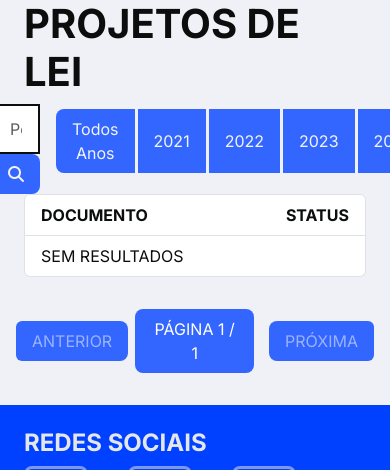
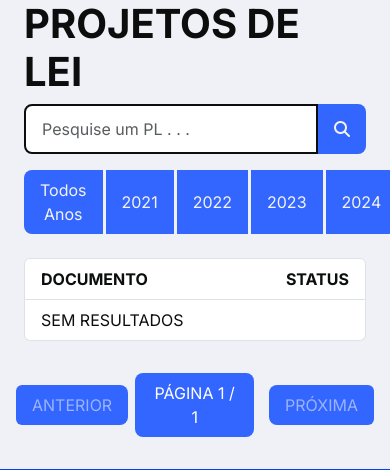
Before and after one commit to dvanael/camara-spp-django, a Django app: page /projetos-de-lei/ in a window 390 px wide; the page is wider, and only the part inside the window is pictured. Shown: the part 157-627 px from the top of that part. Run offline with Django 5.2, Linux system fonts and the light colour scheme; data that the repository does not hold is empty; some libraries are stand-ins or nearby versions.

Commit message:
feat: atualiza responsividade

```diff
--- /dev/null
+++ b/static/css/projetos.css
@@ -0,0 +1,14 @@
+
+.projetos-form{
+  display: flex;
+  align-items: center;
+  justify-content: center;
+  gap: 3rem;
+  flex-direction: row;
+  margin-bottom: 1.5rem;
+  @media screen and (max-width: 576px) {
+    flex-direction: column;
+    gap: 0;
+    margin-bottom: 0.5rem;
+  }
+}
--- a/templates/app/projetos-de-lei.html
+++ b/templates/app/projetos-de-lei.html
@@ -4,6 +4,7 @@
 {% block css %}
   <link href="https://cdn.jsdelivr.net/npm/bootstrap@5.3.3/dist/css/bootstrap.min.css" rel="stylesheet" integrity="sha384-QWTKZyjpPEjISv5WaRU9OFeRpok6YctnYmDr5pNlyT2bRjXh0JMhjY6hW+ALEwIH" crossorigin="anonymous">
   <link href='https://unpkg.com/boxicons@2.1.4/css/boxicons.min.css' rel='stylesheet'>
+  <link rel="stylesheet" href="{% static 'css/projetos.css' %}">
 {% endblock css %}
 
 {% block content %}
@@ -18,14 +19,14 @@
 
   <h1>PROJETOS DE LEI</h1>
     <div class="nav-content">
-      <form class="d-flex gap-3 justify-content-center align-items-center" role="search-filter">
+      <form class="projetos-form" role="search-filter">
         <div class="input-group">
           <input type="text" class="form-control mb-0" name="search" value="{{search}}" placeholder="Pesquise um PL . . ." aria-label="Recipient's username" aria-describedby="button-addon2">
           <button class="btn btn-outline-secondary m-0" type="button" id="button-addon2">
             <i class="fa-solid fa-magnifying-glass"></i>
           </button>
         </div>
-        <div class="btn-group gap-1 mb-3" role="group">
+        <div class="btn-group gap-1 mt-3" role="group">
           <button type="submit" name="ano" value="" class="btn {% if ano_selected == "" %}active-year{% endif %}">
             Todos Anos
           </button>
--- a/templates/components/sidebar.html
+++ b/templates/components/sidebar.html
@@ -2,7 +2,7 @@
   <ul class="sidebar-content">
     <li class="nav-item">
       <details class="item nav-item-link">
-        <summary>Institucial</summary>
+        <summary>Institucioal</summary>
         <ul>
           <li>...</li>
           <li>...</li>
```
Also changed, not shown: static/css/error.css (+11 -0 lines).
